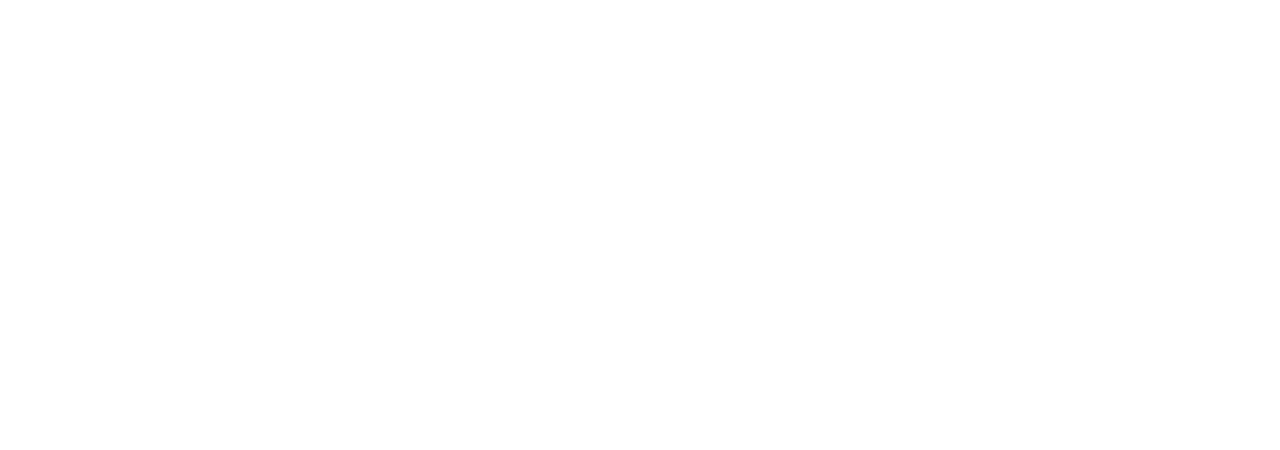
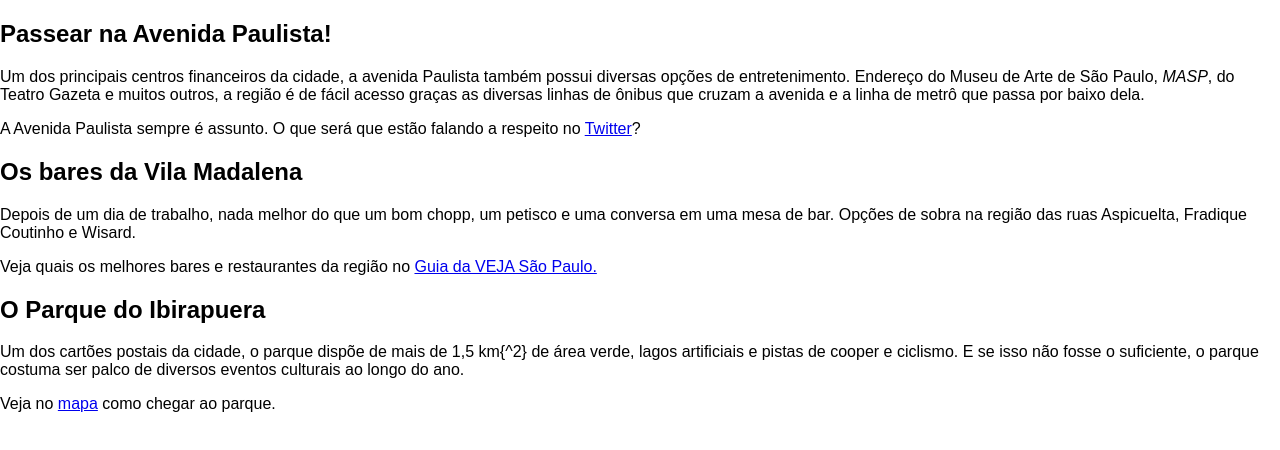
Before and after one commit to RonaldoMenesesUchoa/O-que-eu-mais-gosto-em-Sao-Paulo, a plain HTML site: page index.html in a window 1280 px wide. Drawn offline with Linux system fonts and the light colour scheme.

Commit message:
Conteudo

```diff
--- a/index.html
+++ b/index.html
@@ -7,7 +7,45 @@
     <script src="prefixfree.min.js"></script>
   </head>
   <body>
-    <!-- O seu HTML vem aqui! -->
+    <h2>Passear na Avenida Paulista!</h2>
+
+      <p>Um dos principais centros financeiros da cidade, a avenida Paulista
+      também possui diversas opções de entretenimento. Endereço do Museu
+      de Arte de São Paulo, <em>MASP</em>, do Teatro Gazeta e muitos outros,
+      a região é de fácil acesso graças as diversas linhas de ônibus que
+      cruzam a avenida e a linha de metrô que passa por baixo dela.</p>
+
+      <p>A Avenida Paulista sempre é assunto. O que será que estão falando a respeito no <a href='https://twitter.com/#!/search/Avenida Paulista' target='_blank'>Twitter</a>?</p>
+
+    <h2>Os bares da Vila Madalena</h2>
+
+      <p>
+      Depois de um dia de trabalho, nada melhor do que um bom chopp, um
+      petisco e uma conversa em uma mesa de bar. Opções de sobra na região
+      das ruas Aspicuelta, Fradique Coutinho e Wisard.
+      </p>
+
+      <p>
+      Veja quais os melhores bares e restaurantes da região no
+      <a href='http://vejasp.abril.com.br/busca?chn=bares&qu=
+      &nbh=Pinheiros%20/%20Vila%20Madalena' target='_blank'>
+      Guia da VEJA São Paulo.
+      </a>
+      </p>
+
+    <h2>O Parque do Ibirapuera</h2>
+
+      <p>
+      Um dos cartões postais da cidade, o parque dispõe de mais de 1,5 km{^2}
+      de área verde, lagos artificiais e pistas de cooper e ciclismo. E se
+      isso não fosse o suficiente, o parque costuma ser palco de diversos
+      eventos culturais ao longo do ano.
+      </p>
+
+      <p>
+      Veja no <a href='http://goo.gl/maps/HoH8' target='_blank'>mapa</a> como chegar ao parque.
+      </p>
+
     <script src="jquery.min.js"></script>
   </body>
 </html>
```
